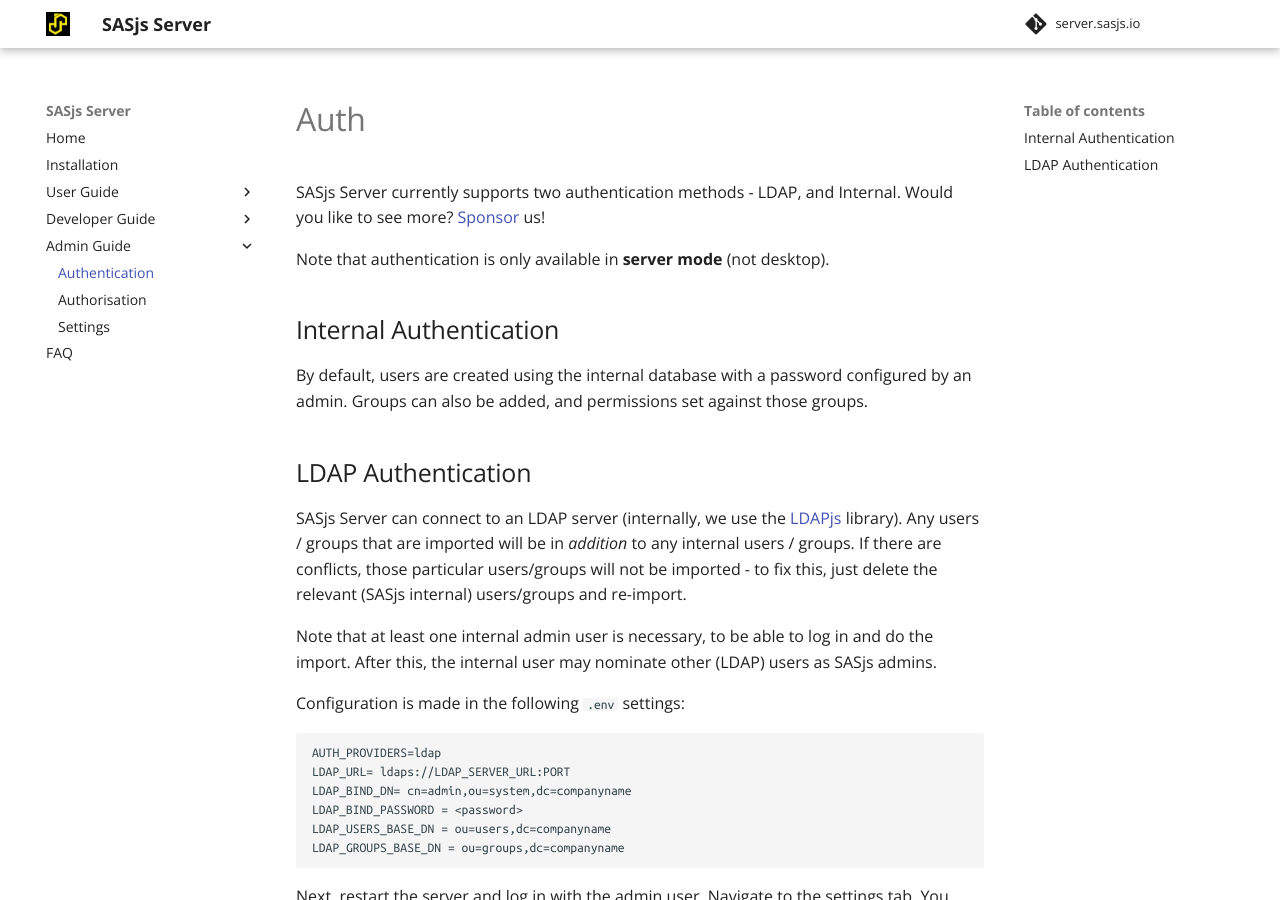
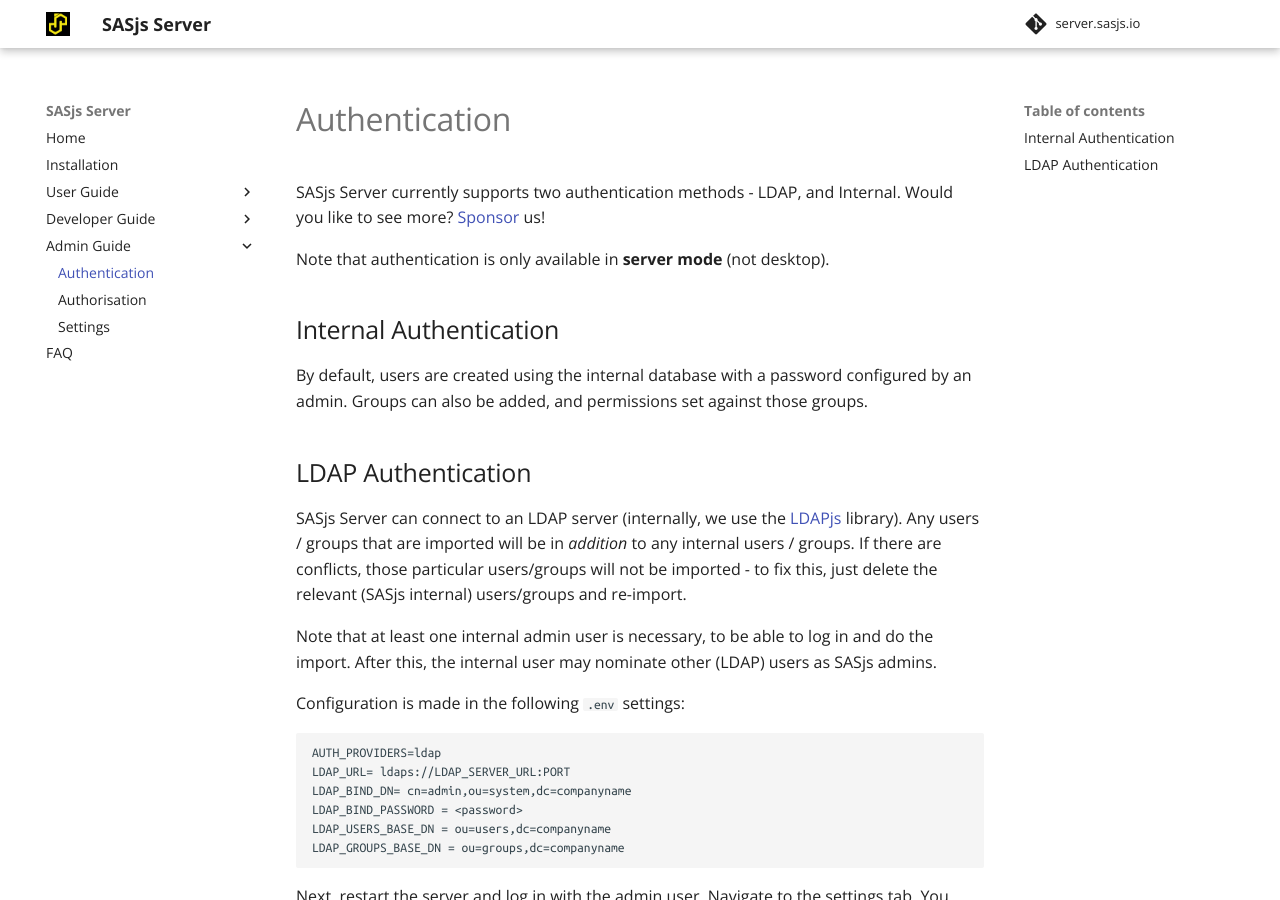
Before and after one commit to sasjs/server.sasjs.io, an MkDocs documentation site: the page built from docs/auth.md, in a window 1280 px wide and 900 px high. Built offline with MkDocs 1.6.1 and Material for MkDocs 9.7.7, drawn with Linux system fonts in a browser that asks for light colours; comment, search, counter and statistics services are not loaded.

Commit message:
fix: title

```diff
--- a/docs/auth.md
+++ b/docs/auth.md
@@ -5,7 +5,7 @@
 og_image: /img/ldapconfig.png
 ---
 
-# Auth
+# Authentication
 
 SASjs Server currently supports two authentication methods - LDAP, and Internal.  Would you like to see more?  [Sponsor](https://github.com/sponsors/sasjs) us!
 
```
